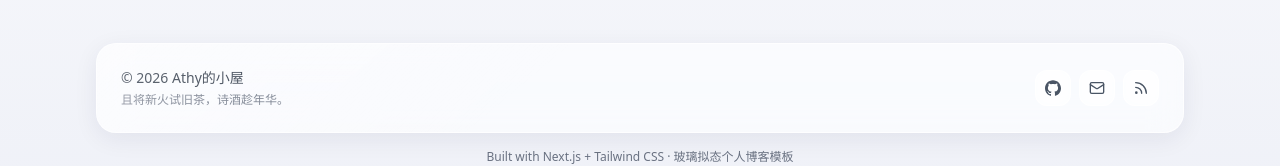
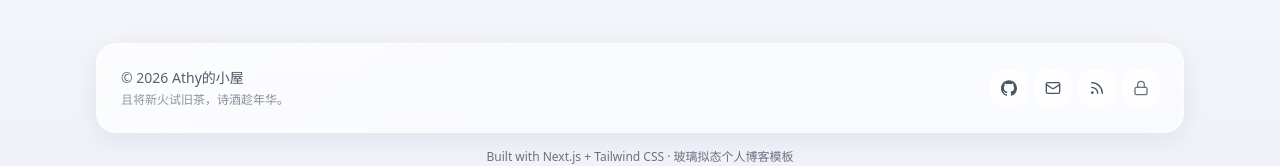
Before and after one commit to AthyLin/athylin-homepage, a Next.js app: page / in a window 1280 px wide. Shown: the part 1796-1962 px from the top of the page. Built offline with nearby package versions, Linux system fonts and the light colour scheme.

Commit message:
页脚加入发布后台入口

```diff
--- a/components/layout/Footer.tsx
+++ b/components/layout/Footer.tsx
@@ -1,5 +1,5 @@
 import Link from "next/link";
-import { Mail, Rss } from "lucide-react";
+import { Lock, Mail, Rss } from "lucide-react";
 import { BrandIcon } from "@/components/icons/Brand";
 import { siteConfig } from "@/site.config";
 
@@ -51,6 +51,14 @@ export default function Footer() {
           <Link href="/feed.xml" aria-label="RSS" className="glass-button grid h-9 w-9 place-items-center">
             <Rss className="h-4 w-4" />
           </Link>
+          {/* 发布后台入口（需要 GitHub Token 才能使用，放页脚只是为了自己好找） */}
+          <Link
+            href="/admin"
+            aria-label="发布后台"
+            className="glass-button grid h-9 w-9 place-items-center text-gray-500"
+          >
+            <Lock className="h-4 w-4" />
+          </Link>
         </div>
       </div>
 
```
